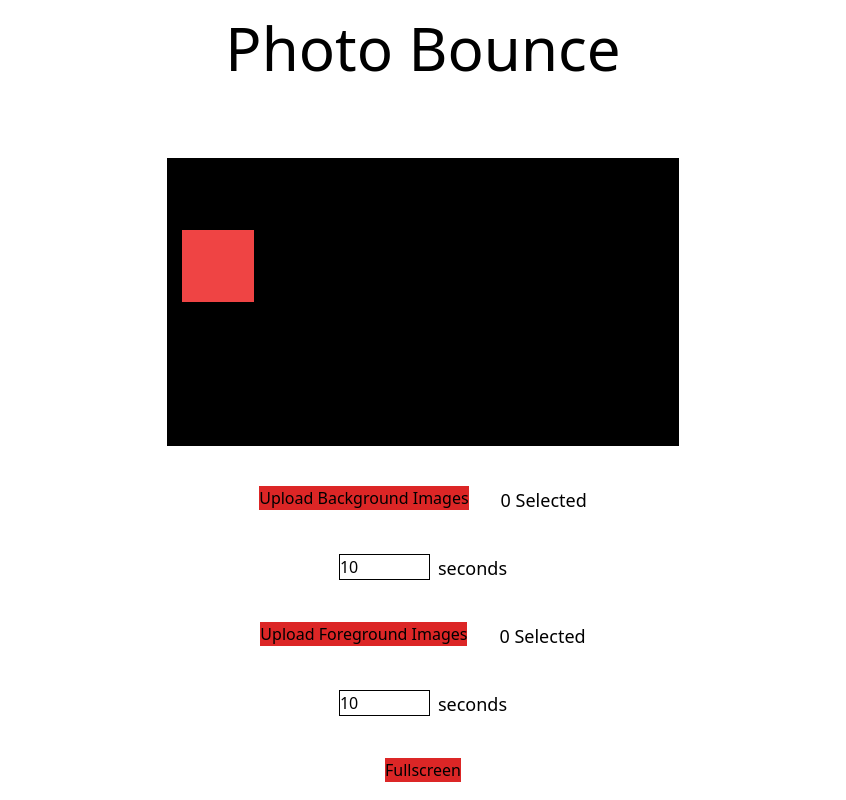
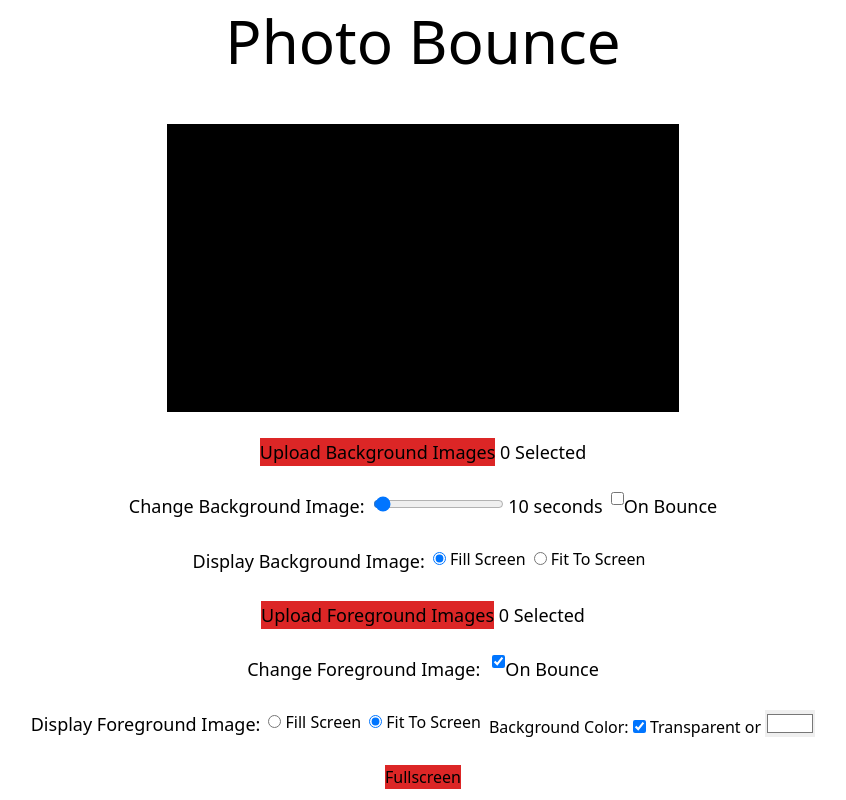
Before and after one commit to jcf1/Photo-Bounce, a SvelteKit app: page / in a window 1280 px wide. Shown: the whole page, without its empty margins (217-1063 px from the left). Built offline with nearby package versions, Linux system fonts and the light colour scheme.

Commit message:
Fixed bounce with transparent background

```diff
--- a/src/components/Bounce.svelte
+++ b/src/components/Bounce.svelte
@@ -4,9 +4,12 @@
     export let parentWidth: number;
     export let parentHeight: number;
 
-    export let fgColor: String = "black"
     export let fgPhotos: FileList;
+    export let fgImageSize: String;
+    export let fgColor: String;
+    export let fgTransparent: boolean;
     export let fgInterval: number;
+
 
     export let sizeMulti: number = 0.25;
 
@@ -16,16 +19,17 @@
     }
 
     let element: HTMLElement;
+    let currImage: HTMLImageElement;
 
     let size: number = 10;
-    let xSpeed: number = 0.001;
-    let ySpeed: number = 0.001;
+    let xSpeed: number = 0.0003;
+    let ySpeed: number = 0.0003;
     let pos: Position = {
         x: 0,
         y: 0
     };
 
-    let bounceStyle: string = '';
+    let bounceStyle: string = `background-color:${fgColor};`;
 
     let fgIndex = 0;
 
@@ -63,24 +67,49 @@
     }
 
     function nextFGPhoto(): void {
-        fgIndex = (fgIndex + 1) % fgPhotos.length;
+        if(fgPhotos) {
+            fgIndex = (fgIndex + 1) % fgPhotos.length;
+        }
     }
 
     function move() {
-        let xBuffer: number = 0;
-        let yBuffer: number = 0;
         let x = pos.x;
         let y = pos.y;
         size = sizeMulti * (parentWidth < parentHeight ? parentWidth : parentHeight);
+        let width = size;
+        let height = size;
+        let xBuffer = 0;
+        let yBuffer = 0;
 
-        if((x >= (parentWidth - (size + xBuffer)) && (xSpeed > 0.0)) || ((x <= ((-1) * xBuffer)) && (xSpeed < 0.0))) {
+        //Get image dimentions if transparent background is chosen to get accurate screen bounces
+        if((fgImageSize === "contain") && fgTransparent) {
+            if(currImage !== undefined) {
+                let imgWidth: number = currImage.naturalWidth;
+                let imgHeight: number = currImage.naturalHeight;
+                if(imgWidth > imgHeight) {
+                    height = (parseFloat(imgHeight.toFixed(1)) / parseFloat(imgWidth.toFixed(1))) * size;
+                    yBuffer = (size - height) / 2.0;
+                } else {
+                    width = (parseFloat(imgWidth.toFixed(1)) / parseFloat(imgHeight.toFixed(1))) * size;
+                    xBuffer = (size - width) / 2.0;
+                }
+            }
+        }
+
+        if((x >= (parentWidth - (width + xBuffer)) && (xSpeed > 0.0)) || ((x <= ((-1) * xBuffer)) && (xSpeed < 0.0))) {
+            if(fgInterval === 0) {
+                nextFGPhoto();
+            }
             x = x + ((xSpeed * parentWidth) * (-1));
             xSpeed *= (-1);
         } else {
             x = x + (xSpeed * parentWidth)
         }
 
-        if((y >= (parentHeight - (size + yBuffer)) && (ySpeed > 0.0)) || ((y <= ((-1) * yBuffer)) && (ySpeed < 0.0))) {
+        if((y >= (parentHeight - (height + yBuffer)) && (ySpeed > 0.0)) || ((y <= ((-1) * yBuffer)) && (ySpeed < 0.0))) {
+            if(fgInterval === 0) {
+                nextFGPhoto();
+            }
             y = y + ((ySpeed * parentHeight) * (-1));
             ySpeed *= (-1);
         } else {
@@ -88,9 +117,9 @@
         }
 
         x = (x < ((-1) * xBuffer)) ? ((-1) * xBuffer) : x;
-        x = (x > (parentWidth - (size + xBuffer))) ? (parentWidth - (size + xBuffer)) : x;
+        x = (x > (parentWidth - (width + xBuffer))) ? (parentWidth - (width + xBuffer)) : x;
 
-        y = (y > (parentHeight - (size + yBuffer))) ? (parentHeight - (size+ yBuffer)) : y;
+        y = (y > (parentHeight - (height + yBuffer))) ? (parentHeight - (height + yBuffer)) : y;
         y = (y < ((-1) * yBuffer)) ? ((-1) * yBuffer) : y;
 
         pos = {
@@ -98,12 +127,12 @@
             y: y
         };
 
-        bounceStyle = `width:${size}px;height:${size}px;top:${y}px;left:${x}px`
+        bounceStyle = `width:${size}px;height:${size}px;top:${y}px;left:${x}px;background-color:${fgColor};`
     }
 </script>
 
-<div class="absolute items-center text-center flex justify-center bg-red-500"  bind:this={element} style={bounceStyle}>
+<div class="absolute items-center text-center flex justify-center" bind:this={element} style={bounceStyle}>
     {#if fgPhotos}
-        <img class="w-full h-full" src={URL.createObjectURL(fgPhotos[fgIndex])} alt=""/>
+        <img class="w-full h-full" style={`object-fit:${fgImageSize}`} src={URL.createObjectURL(fgPhotos[fgIndex])} alt="" bind:this={currImage}/>
     {/if}
 </div>
--- a/src/components/PhotoBounce.svelte
+++ b/src/components/PhotoBounce.svelte
@@ -7,17 +7,22 @@
     let component: HTMLElement;
     const dispatch = createEventDispatcher<{ change: never; error: never }>();
 
-    export let width: number;
-    export let height: number;
+    export let initWidth: number;
+    export let initHeight: number;
 
-    export let bgColor: String = "black"
     export let bgPhotos: FileList;
+    export let bgImageSize: String;
+    export let bgColor: String;
     export let bgInterval: number;
 
-    export let fgColor: String = "black"
     export let fgPhotos: FileList;
+    export let fgImageSize: String;
+    export let fgColor: String;
+    export let fgTransparent: boolean;
     export let fgInterval: number;
 
+    let width: number;
+    let height: number;
     let bgIndex = 0;
 
     let clear: number;
@@ -54,25 +59,23 @@
         }
     }
 
-    function getStyle(): string {
-        return "height:"+height+"vh; width:"+width+"vh; background-color:"+bgColor+";"
-    }
-
     function nextBGPhoto(): void {
         bgIndex = (bgIndex + 1) % bgPhotos.length;
     }
 </script>
 
 <div style="width:0; height:0" bind:this={component}/>
-<div class="flex relative items-center justify-center" style={getStyle()} bind:clientWidth={width} bind:clientHeight={height}>
+<div class="flex relative items-center justify-center" style={`width:${initWidth}vh;height:${initHeight}vh;background-color:${bgColor};`} bind:clientWidth={width} bind:clientHeight={height}>
     {#if bgPhotos}
-        <img class="w-full h-full" src={URL.createObjectURL(bgPhotos[bgIndex])} alt=""/>
+        <img class="w-full h-full" style={`object-fit:${bgImageSize};`} src={URL.createObjectURL(bgPhotos[bgIndex])} alt=""/>
     {/if}
     <Bounce
         parentWidth={width}
         parentHeight={height}
+        {fgPhotos}
+        {fgImageSize}
         {fgColor}
-        {fgPhotos}
+        {fgTransparent}
         {fgInterval}
     />
 </div>
--- a/src/routes/+page.svelte
+++ b/src/routes/+page.svelte
@@ -5,11 +5,21 @@
 
     let bgFileInput: HTMLInputElement;
     let bgPhotos: FileList;
+    let bgImageSize: string = "cover";
+    let bgColor: string = "#000000";
+
     let bgInterval: number = 10;
+    let bgBounce: boolean = false;
 
     let fgFileInput: HTMLInputElement;
     let fgPhotos: FileList;
+
+    let fgImageSize: string = "contain";
+    let fgColor: string = "#FFFFFF";
+    let fgTransparent: boolean = true;
+
     let fgInterval: number = 10;
+    let fgBounce: boolean = true;
 
     function uploadBackgroundPhotos() {
         bgFileInput.click();
@@ -33,41 +43,97 @@
     <div class="text-6xl">Photo Bounce</div>
     <PhotoBounce
         bind:this={photobounce}
-        width={64}
-        height={36}
-        bgColor={"black"}
+        initWidth={64}
+        initHeight={36}
+
         {bgPhotos}
-        {bgInterval}
-        fgColor={"black"}
+        {bgImageSize}
+        {bgColor}
+        bgInterval={bgBounce ? 0 : bgInterval}
+
         {fgPhotos}
-        {fgInterval}
+        {fgImageSize}
+        fgColor = {fgTransparent ? "#00000000" : fgColor}
+        {fgTransparent}
+        fgInterval = {fgBounce ? 0 : fgInterval}
     />
+
+    <input class="hidden" accept="image/png, image/jpeg, image/jpg" multiple type="file" bind:this={bgFileInput} bind:files={bgPhotos}/>
+    <label class="float-left text-lg ">
+        <button class="bg-red-600" on:click={() => {uploadBackgroundPhotos()}}>Upload Background Images</button>
+        {bgPhotos ? bgPhotos.length : 0} Selected
+    </label>
     <div class="justify-items-center">
-        <input class="hidden" accept="image/png, image/jpeg, image/jpg" multiple type="file" bind:this={bgFileInput} bind:files={bgPhotos}/>
-        <div class="float-left pr-4">
-            <button class="bg-red-600" on:click={() => {uploadBackgroundPhotos()}}>Upload Background Images</button>
-        </div>
-        <div class="text-lg float-left pl-4">{bgPhotos ? bgPhotos.length : 0} Selected</div>
+        <div class="text-lg float-left pr-2">Change Background Image:</div>
+        {#if !bgBounce}
+            <label class="float-left pr-1 text-lg">
+                <input class="border border-black" type="range" max="600" min="1" bind:value={bgInterval}/>
+                {bgInterval} seconds
+            </label>
+        {/if}
+        <label class="text-lg float-left pl-1">
+            <input class="float-left" type="checkbox" bind:checked={bgBounce}/>
+            On Bounce
+        </label>
     </div>
     <div class="justify-items-center">
-        <div class="float-left pr-1">
-            <input class="border border-black" type="number" max="600" min="1" bind:value={bgInterval}/>
-        </div>
-        <div class="text-lg float-left pl-1">seconds</div>
+        <div class="text-lg float-left pr-2">Display Background Image:</div>
+        <label class="float-left pr-2">
+            <input class="border border-black" type=radio value={"cover"} bind:group={bgImageSize}/>
+            Fill Screen
+        </label>
+        <label class=" float-left pr-2">
+            <input class="border border-black" type=radio value={"contain"} bind:group={bgImageSize}/>
+            Fit To Screen
+        </label>
+        {#if bgImageSize == "contain"}
+            <label class="float-left">
+                Background Color:
+                <input type="color" bind:value={bgColor}/>
+            </label>
+        {/if}
     </div>
 
+
+    <input class="hidden" accept="image/png, image/jpeg, image/jpg" multiple type="file" bind:this={fgFileInput} bind:files={fgPhotos}/>
+    <label class="float-left text-lg ">
+        <button class="bg-red-600" on:click={() => {uploadForegroundPhotos()}}>Upload Foreground Images</button>
+        {fgPhotos ? fgPhotos.length : 0} Selected
+    </label>
     <div class="justify-items-center">
-        <input class="hidden" accept="image/png, image/jpeg, image/jpg" multiple type="file" bind:this={fgFileInput} bind:files={fgPhotos}/>
-        <div class="float-left pr-4">
-            <button class="bg-red-600" on:click={() => {uploadForegroundPhotos()}}>Upload Foreground Images</button>
-        </div>
-        <div class="text-lg float-left pl-4">{fgPhotos ? fgPhotos.length : 0} Selected</div>
+        <div class="text-lg float-left pr-2">Change Foreground Image:</div>
+        {#if !fgBounce}
+            <label class="float-left pr-1 text-lg">
+                <input class="border border-black" type="range" max="600" min="1" bind:value={fgInterval}/>
+                {fgInterval} seconds
+            </label>
+        {/if}
+        <label class="text-lg float-left pl-1">
+            <input class="float-left" type="checkbox" bind:checked={fgBounce}/>
+            On Bounce
+        </label>
     </div>
     <div class="justify-items-center">
-        <div class="float-left pr-1">
-            <input class="border border-black" type="number" max="600" min="1" bind:value={fgInterval}/>
-        </div>
-        <div class="text-lg float-left pl-1">seconds</div>
+        <div class="text-lg float-left pr-2">Display Foreground Image:</div>
+        <label class="float-left pr-2">
+            <input class="border border-black" type=radio value={"cover"} bind:group={fgImageSize}/>
+            Fill Screen
+        </label>
+        <label class=" float-left pr-2">
+            <input class="border border-black" type=radio value={"contain"} bind:group={fgImageSize}/>
+            Fit To Screen
+        </label>
+        {#if fgImageSize == "contain"}
+            <label class="float-left">
+                Background Color:
+                <label>
+                    <input type="checkbox" bind:checked={fgTransparent}/>
+                    Transparent
+                </label>
+                or
+                <input type="color" bind:value={fgColor}/>
+            </label>
+        {/if}
     </div>
 
     <button class="bg-red-600" on:click={()=> {photobounce.requestFullscreen();}} type=submit>Fullscreen</button>
```
